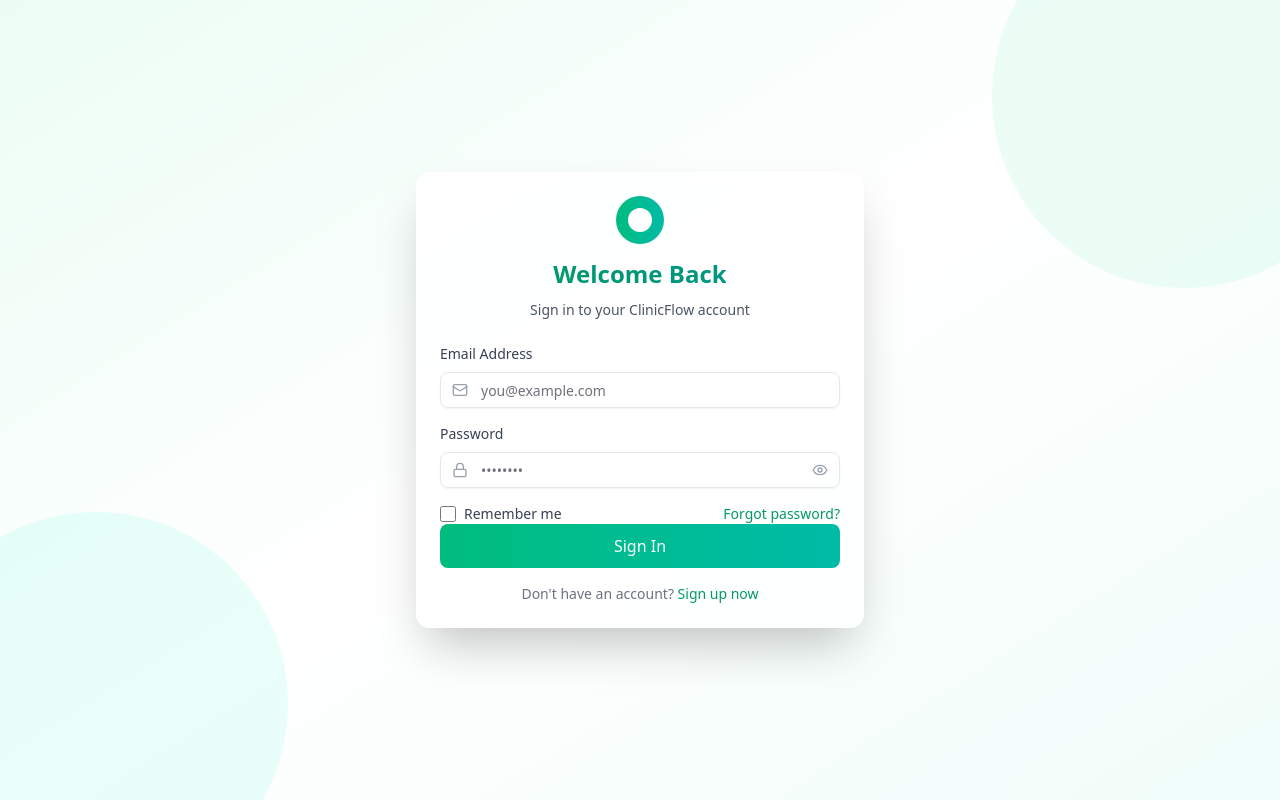
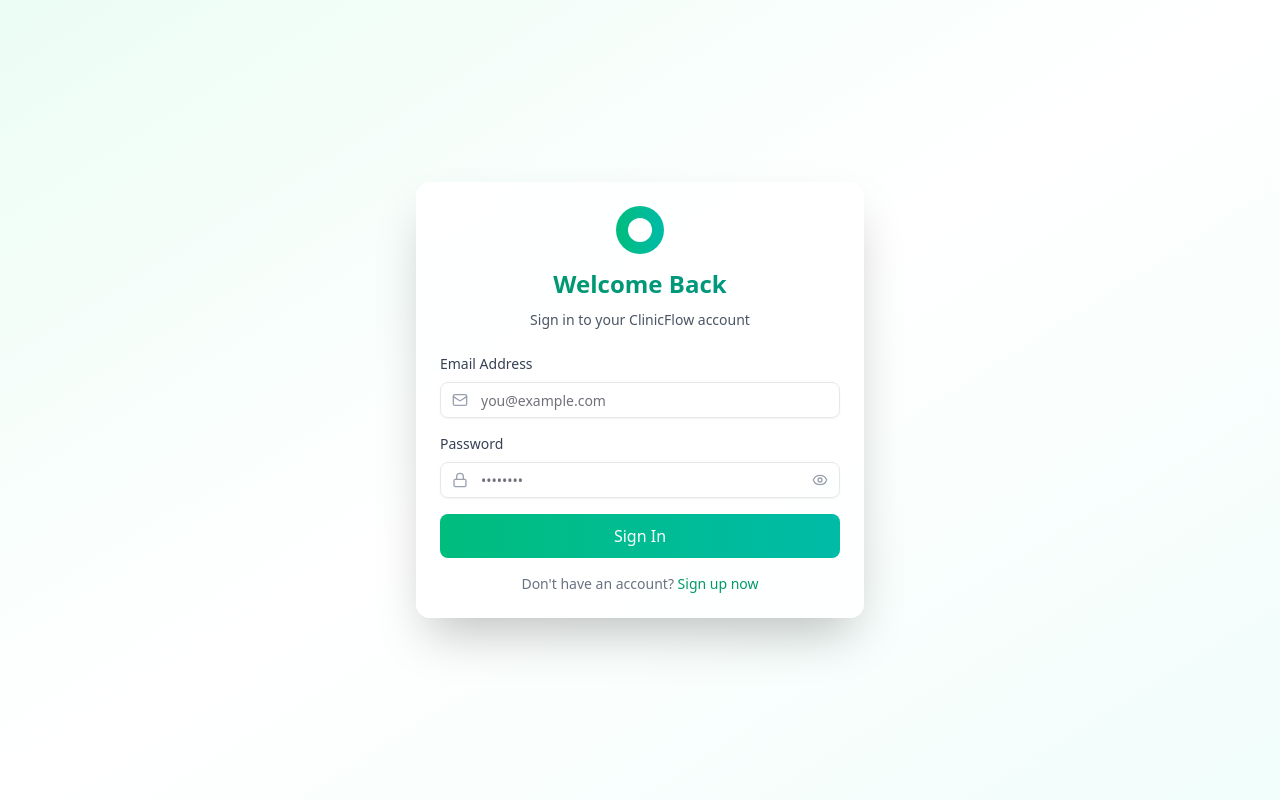
Before and after one commit to Natnsis/clinic-management-system, a React (Vite) app in the folder frontEnd/: page /login in a window 1280 px wide. Built offline with nearby package versions, Linux system fonts and the light colour scheme.

Commit message:
react form and zod on login

```diff
--- a/frontEnd/package.json
+++ b/frontEnd/package.json
@@ -10,6 +10,7 @@
     "preview": "vite preview"
   },
   "dependencies": {
+    "@hookform/resolvers": "^5.2.1",
     "@radix-ui/react-avatar": "^1.1.10",
     "@radix-ui/react-label": "^2.1.7",
     "@radix-ui/react-progress": "^1.1.7",
@@ -23,9 +24,11 @@
     "lucide-react": "^0.540.0",
     "react": "^19.1.1",
     "react-dom": "^19.1.1",
+    "react-hook-form": "^7.62.0",
     "react-router-dom": "^7.8.0",
     "tailwind-merge": "^3.3.1",
-    "tailwindcss": "^4.1.11"
+    "tailwindcss": "^4.1.11",
+    "zod": "^4.1.0-canary.20250823T071728"
   },
   "devDependencies": {
     "@eslint/js": "^9.32.0",
--- a/frontEnd/src/pages/auth/Login.tsx
+++ b/frontEnd/src/pages/auth/Login.tsx
@@ -12,28 +12,36 @@
 import { Mail, Lock, Eye, EyeOff } from "lucide-react";
 import { useState } from "react";
 import { Link } from "react-router-dom";
+import { loginFormSchema } from "@/schemas/userFormSchema";
+import { z } from "zod";
+import { useForm } from "react-hook-form";
+import { zodResolver } from "@hookform/resolvers/zod";
 
+type UserFormValues = z.infer<typeof loginFormSchema>;
 const Login = () => {
   const [showPassword, setShowPassword] = useState(false);
   const [isLoading, setIsLoading] = useState(false);
 
-  const handleSubmit = (e) => {
-    e.preventDefault();
+  const {
+    register,
+    handleSubmit,
+    formState: { errors },
+  } = useForm<UserFormValues>({
+    resolver: zodResolver(loginFormSchema),
+  });
+
+  const onSubmit = (data: UserFormValues) => {
     setIsLoading(true);
-    // Simulate login process
+    console.log("Validation Passed! Form Data:", data);
     setTimeout(() => {
+      console.log("Validation check complete.");
       setIsLoading(false);
-    }, 2000);
+    }, 1000);
   };
 
   return (
     <div className="min-h-screen bg-gradient-to-br from-emerald-50 via-white to-teal-50 flex items-center justify-center p-4">
-      {/* Background decorative elements */}
-      <div className="absolute inset-0 overflow-hidden">
-        <div className="absolute -top-24 -right-24 w-96 h-96 bg-emerald-200 rounded-full opacity-20"></div>
-        <div className="absolute -bottom-24 -left-24 w-96 h-96 bg-teal-200 rounded-full opacity-20"></div>
-      </div>
-
+      {/* ... (rest of your component) */}
       <Card className="w-full max-w-md border-none shadow-2xl bg-white/80 backdrop-blur-sm">
         <CardHeader className="space-y-1 text-center">
           <div className="flex justify-center mb-2">
@@ -49,7 +57,7 @@
           </CardDescription>
         </CardHeader>
 
-        <form onSubmit={handleSubmit}>
+        <form onSubmit={handleSubmit(onSubmit)}>
           <CardContent className="space-y-4">
             <div className="space-y-2">
               <Label
@@ -64,9 +72,14 @@
                   id="email"
                   type="email"
                   placeholder="you@example.com"
+                  {...register("email")}
                   className="pl-10 border-gray-200 focus:border-emerald-500 focus:ring-emerald-500"
-                  required
                 />
+              </div>
+              <div className="my-2">
+                {errors.email && (
+                  <p className="text-red-500 text-sm">{errors.email.message}</p>
+                )}
               </div>
             </div>
 
@@ -83,8 +96,8 @@
                   id="password"
                   type={showPassword ? "text" : "password"}
                   placeholder="••••••••"
+                  {...register("password")}
                   className="pl-10 pr-10 border-gray-200 focus:border-emerald-500 focus:ring-emerald-500"
-                  required
                 />
                 <button
                   type="button"
@@ -99,30 +112,14 @@
                 </button>
               </div>
             </div>
-
-            <div className="flex items-center justify-between">
-              <div className="flex items-center">
-                <input
-                  id="remember"
-                  type="checkbox"
-                  className="h-4 w-4 rounded border-gray-300 text-emerald-600 focus:ring-emerald-500"
-                />
-                <label
-                  htmlFor="remember"
-                  className="ml-2 block text-sm text-gray-700"
-                >
-                  Remember me
-                </label>
-              </div>
-              <a
-                href="#"
-                className="text-sm font-medium text-emerald-600 hover:text-emerald-500"
-              >
-                Forgot password?
-              </a>
+            <div className="mb-2">
+              {errors.password && (
+                <p className="text-red-500 text-sm">
+                  {errors.password.message}
+                </p>
+              )}
             </div>
           </CardContent>
-
           <CardFooter className="flex flex-col space-y-4">
             <Button
               type="submit"
--- /dev/null
+++ b/frontEnd/src/schemas/userFormSchema.ts
@@ -0,0 +1,12 @@
+import { z } from "zod";
+
+export const loginFormSchema = z.object({
+  email: z
+    .string()
+    .email("Invalid email provided")
+    .nonempty("email is not provided"),
+  password: z
+    .string()
+    .min(3, "password must be minimum 3 characters")
+    .nonempty("password is not provided"),
+});
--- a/frontEnd/tsconfig.json
+++ b/frontEnd/tsconfig.json
@@ -5,6 +5,7 @@
     { "path": "./tsconfig.node.json" }
   ],
   "compilerOptions": {
+    "strict": true,
     "baseUrl": ".",
     "paths": {
       "@/*": ["./src/*"]
```
Also changed, not shown: 1 other file (tests, documents, lock files or other folders).
